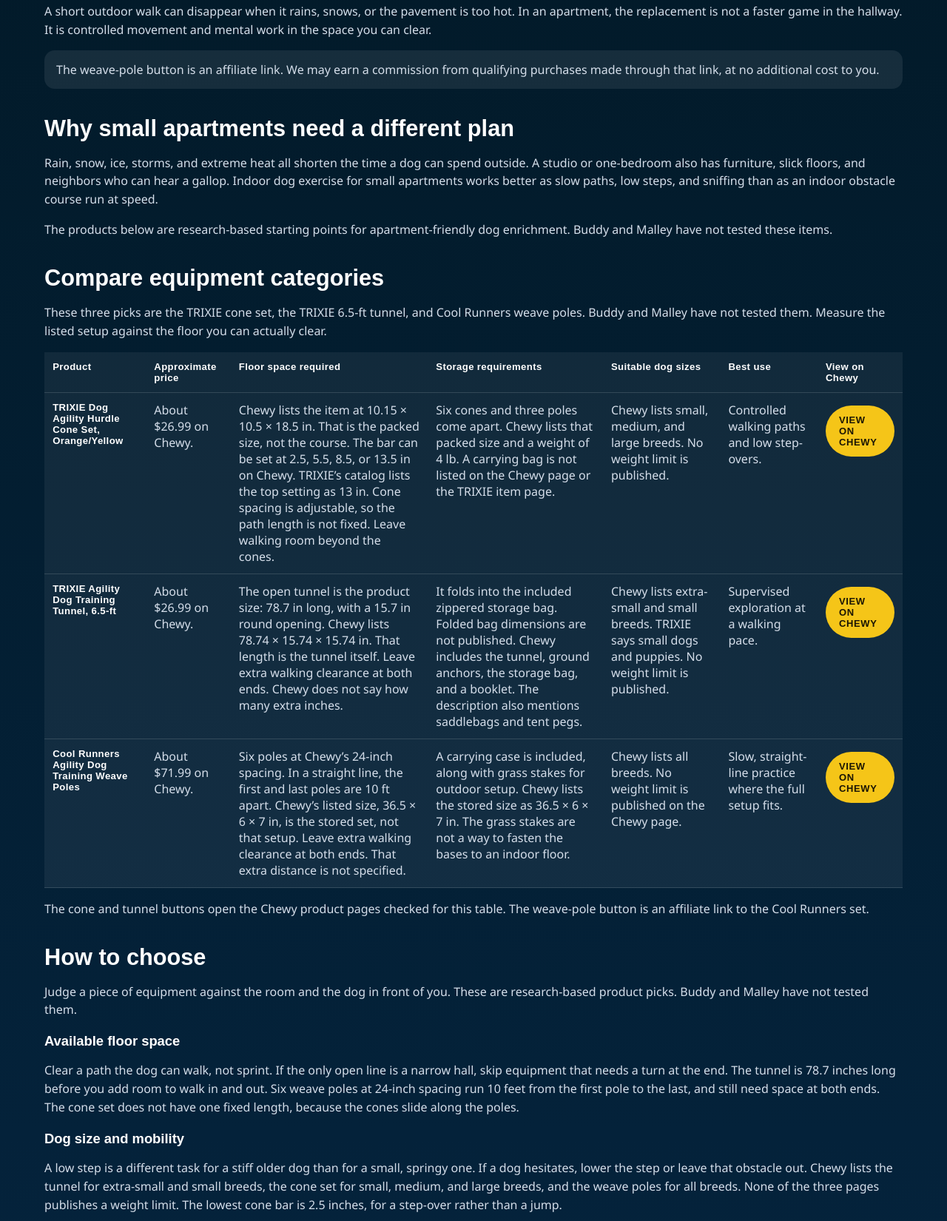
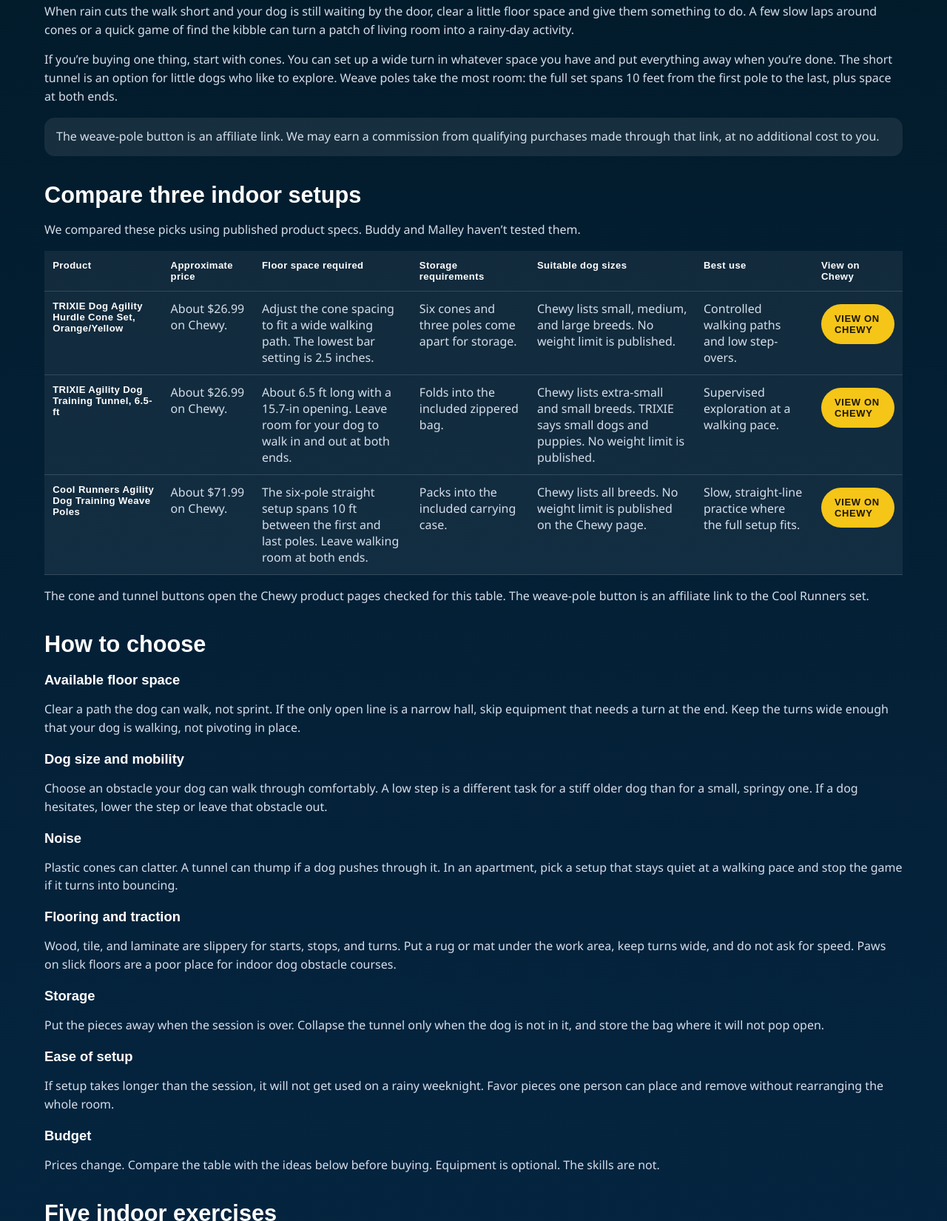
Before and after one commit to michaelk046/BuddyMalleyPlayCo, a plain HTML site: page indoor-dog-exercise-small-apartments.html in a window 1280 px wide. Shown: the part 1052-2702 px from the top of the page at 74% size. Drawn offline with Linux system fonts and the light colour scheme.

Commit message:
Rewrite the indoor exercise guide so the buying advice is easier to read.
Co-authored-by: Cursor <cursoragent@cursor.com>

```diff
--- a/indoor-dog-exercise-small-apartments.html
+++ b/indoor-dog-exercise-small-apartments.html
@@ -71,7 +71,7 @@
             "name": "How much apartment space do I need?",
             "acceptedAnswer": {
               "@type": "Answer",
-              "text": "Cone spacing is adjustable, so that path length is not fixed. The TRIXIE 6.5-ft tunnel is 78.7 inches long and needs extra room at both ends to walk in and out. Six Cool Runners weave poles at the listed 24-inch spacing span 10 feet from the first pole to the last, plus clearance at both ends. Chewy does not state how many extra inches to leave."
+              "text": "Use the open floor you can clear. Cones can be spaced to that path. Skip the tunnel or the weave poles if there is not room for your dog to walk in and out at both ends."
             }
           },
           {
@@ -79,7 +79,7 @@
             "name": "Does this work for small and large dogs?",
             "acceptedAnswer": {
               "@type": "Answer",
-              "text": "Chewy lists the tunnel for extra-small and small breeds, the cone set for small through large breeds, and the weave poles for all breeds. None of those Chewy pages publishes a weight limit. Use the low cone bar for a step-over, and skip the tunnel if the 15.7-inch opening is too small for the dog."
+              "text": "Choose an obstacle your dog can walk through comfortably. If they hesitate, lower the step or leave that piece out. The short tunnel is meant for little dogs."
             }
           },
           {
@@ -87,7 +87,7 @@
             "name": "What can we do when the weather cancels the walk?",
             "acceptedAnswer": {
               "@type": "Answer",
-              "text": "Use short sessions of controlled movement and sniffing. Indoor practice replaces mileage. It is not a sprint session in a hallway."
+              "text": "Keep it short and slow. Indoor practice replaces mileage. It is not a sprint down the hallway."
             }
           },
           {
@@ -95,7 +95,7 @@
             "name": "Are indoor obstacle courses safe in a small room?",
             "acceptedAnswer": {
               "@type": "Answer",
-              "text": "Keep obstacles low, turns wide, and speed at a walk. Skip high jumps, tight turns, and fast running. A tunnel is only appropriate when the dog can enter and leave calmly."
+              "text": "Skip high jumps, tight turns, and fast running. A tunnel is only appropriate when the dog can enter and leave calmly."
             }
           }
         ]
@@ -185,17 +185,14 @@
           <div>
             <p class="bm-eyebrow">Research-based recommendation</p>
             <h1>Best Indoor Dog Exercise Equipment for Small Apartments</h1>
-            <p>A short outdoor walk can disappear when it rains, snows, or the pavement is too hot. In an apartment, the replacement is not a faster game in the hallway. It is controlled movement and mental work in the space you can clear.</p>
+            <p>When rain cuts the walk short and your dog is still waiting by the door, clear a little floor space and give them something to do. A few slow laps around cones or a quick game of find the kibble can turn a patch of living room into a rainy-day activity.</p>
+            <p>If you’re buying one thing, start with cones. You can set up a wide turn in whatever space you have and put everything away when you’re done. The short tunnel is an option for little dogs who like to explore. Weave poles take the most room: the full set spans 10 feet from the first pole to the last, plus space at both ends.</p>
             <p class="bm-disclosure" id="affiliate-disclosure">The weave-pole button is an affiliate link. We may earn a commission from qualifying purchases made through that link, at no additional cost to you.</p>
           </div>
         </div>
 
-        <h2>Why small apartments need a different plan</h2>
-        <p>Rain, snow, ice, storms, and extreme heat all shorten the time a dog can spend outside. A studio or one-bedroom also has furniture, slick floors, and neighbors who can hear a gallop. Indoor dog exercise for small apartments works better as slow paths, low steps, and sniffing than as an indoor obstacle course run at speed.</p>
-        <p>The products below are research-based starting points for apartment-friendly dog enrichment. Buddy and Malley have not tested these items.</p>
-
-        <h2 id="compare">Compare equipment categories</h2>
-        <p>These three picks are the TRIXIE cone set, the TRIXIE 6.5-ft tunnel, and Cool Runners weave poles. Buddy and Malley have not tested them. Measure the listed setup against the floor you can actually clear.</p>
+        <h2 id="compare">Compare three indoor setups</h2>
+        <p>We compared these picks using published product specs. Buddy and Malley haven’t tested them.</p>
         <div class="bm-table-wrap">
           <table class="bm-compare">
             <caption class="visually-hidden">Comparison of the TRIXIE cone set, the TRIXIE 6.5-ft tunnel, and Cool Runners weave poles, with Chewy prices and the sizes published for each product.</caption>
@@ -214,8 +211,8 @@
               <tr id="cones">
                 <th scope="row">TRIXIE Dog Agility Hurdle Cone Set, Orange/Yellow</th>
                 <td data-label="Approximate price">About $26.99 on Chewy.</td>
-                <td data-label="Floor space required">Chewy lists the item at 10.15 × 10.5 × 18.5 in. That is the packed size, not the course. The bar can be set at 2.5, 5.5, 8.5, or 13.5 in on Chewy. TRIXIE’s catalog lists the top setting as 13 in. Cone spacing is adjustable, so the path length is not fixed. Leave walking room beyond the cones.</td>
-                <td data-label="Storage requirements">Six cones and three poles come apart. Chewy lists that packed size and a weight of 4 lb. A carrying bag is not listed on the Chewy page or the TRIXIE item page.</td>
+                <td data-label="Floor space required">Adjust the cone spacing to fit a wide walking path. The lowest bar setting is 2.5 inches.</td>
+                <td data-label="Storage requirements">Six cones and three poles come apart for storage.</td>
                 <td data-label="Suitable dog sizes">Chewy lists small, medium, and large breeds. No weight limit is published.</td>
                 <td data-label="Best use">Controlled walking paths and low step-overs.</td>
                 <td data-label="View on Chewy"><a class="btn gold" href="https://www.chewy.com/trixie-dog-agility-hurdle-cone-set/dp/359982" target="_blank" rel="noopener noreferrer">View on Chewy</a></td>
@@ -223,8 +220,8 @@
               <tr id="tunnel">
                 <th scope="row">TRIXIE Agility Dog Training Tunnel, 6.5-ft</th>
                 <td data-label="Approximate price">About $26.99 on Chewy.</td>
-                <td data-label="Floor space required">The open tunnel is the product size: 78.7 in long, with a 15.7 in round opening. Chewy lists 78.74 × 15.74 × 15.74 in. That length is the tunnel itself. Leave extra walking clearance at both ends. Chewy does not say how many extra inches.</td>
-                <td data-label="Storage requirements">It folds into the included zippered storage bag. Folded bag dimensions are not published. Chewy includes the tunnel, ground anchors, the storage bag, and a booklet. The description also mentions saddlebags and tent pegs.</td>
+                <td data-label="Floor space required">About 6.5 ft long with a 15.7-in opening. Leave room for your dog to walk in and out at both ends.</td>
+                <td data-label="Storage requirements">Folds into the included zippered bag.</td>
                 <td data-label="Suitable dog sizes">Chewy lists extra-small and small breeds. TRIXIE says small dogs and puppies. No weight limit is published.</td>
                 <td data-label="Best use">Supervised exploration at a walking pace.</td>
                 <td data-label="View on Chewy"><a class="btn gold" href="https://www.chewy.com/trixie-agility-dog-training-tunnel/dp/169705" target="_blank" rel="noopener noreferrer">View on Chewy</a></td>
@@ -232,8 +229,8 @@
               <tr id="weaves">
                 <th scope="row">Cool Runners Agility Dog Training Weave Poles</th>
                 <td data-label="Approximate price">About $71.99 on Chewy.</td>
-                <td data-label="Floor space required">Six poles at Chewy’s 24-inch spacing. In a straight line, the first and last poles are 10 ft apart. Chewy’s listed size, 36.5 × 6 × 7 in, is the stored set, not that setup. Leave extra walking clearance at both ends. That extra distance is not specified.</td>
-                <td data-label="Storage requirements">A carrying case is included, along with grass stakes for outdoor setup. Chewy lists the stored size as 36.5 × 6 × 7 in. The grass stakes are not a way to fasten the bases to an indoor floor.</td>
+                <td data-label="Floor space required">The six-pole straight setup spans 10 ft between the first and last poles. Leave walking room at both ends.</td>
+                <td data-label="Storage requirements">Packs into the included carrying case.</td>
                 <td data-label="Suitable dog sizes">Chewy lists all breeds. No weight limit is published on the Chewy page.</td>
                 <td data-label="Best use">Slow, straight-line practice where the full setup fits.</td>
                 <td data-label="View on Chewy"><a class="btn gold" href="https://www.creator.anchor.store/a/rvjejaDaB6" target="_blank" rel="noopener noreferrer sponsored">View on Chewy</a></td>
@@ -244,21 +241,20 @@
         <p>The cone and tunnel buttons open the Chewy product pages checked for this table. The weave-pole button is an affiliate link to the Cool Runners set.</p>
 
         <h2>How to choose</h2>
-        <p>Judge a piece of equipment against the room and the dog in front of you. These are research-based product picks. Buddy and Malley have not tested them.</p>
         <h3>Available floor space</h3>
-        <p>Clear a path the dog can walk, not sprint. If the only open line is a narrow hall, skip equipment that needs a turn at the end. The tunnel is 78.7 inches long before you add room to walk in and out. Six weave poles at 24-inch spacing run 10 feet from the first pole to the last, and still need space at both ends. The cone set does not have one fixed length, because the cones slide along the poles.</p>
+        <p>Clear a path the dog can walk, not sprint. If the only open line is a narrow hall, skip equipment that needs a turn at the end. Keep the turns wide enough that your dog is walking, not pivoting in place.</p>
         <h3>Dog size and mobility</h3>
-        <p>A low step is a different task for a stiff older dog than for a small, springy one. If a dog hesitates, lower the step or leave that obstacle out. Chewy lists the tunnel for extra-small and small breeds, the cone set for small, medium, and large breeds, and the weave poles for all breeds. None of the three pages publishes a weight limit. The lowest cone bar is 2.5 inches, for a step-over rather than a jump.</p>
+        <p>Choose an obstacle your dog can walk through comfortably. A low step is a different task for a stiff older dog than for a small, springy one. If a dog hesitates, lower the step or leave that obstacle out.</p>
         <h3>Noise</h3>
-        <p>Plastic cones can clatter. A tunnel can thump if a dog pushes through it. In an apartment, pick setup that stays quiet at a walking pace and stop the game if it turns into bouncing.</p>
+        <p>Plastic cones can clatter. A tunnel can thump if a dog pushes through it. In an apartment, pick a setup that stays quiet at a walking pace and stop the game if it turns into bouncing.</p>
         <h3>Flooring and traction</h3>
-        <p>Wood, tile, and laminate are slippery for starts, stops, and turns. Put a rug or mat under the work area, keep turns wide, and do not ask for speed. Bare feet on slick floors are a poor place for indoor dog obstacle courses.</p>
+        <p>Wood, tile, and laminate are slippery for starts, stops, and turns. Put a rug or mat under the work area, keep turns wide, and do not ask for speed. Paws on slick floors are a poor place for indoor dog obstacle courses.</p>
         <h3>Storage</h3>
-        <p>Apartment storage is part of the purchase. The cone pieces come apart, and Chewy lists that set at 10.15 × 10.5 × 18.5 inches. A carrying bag is not listed for it. Collapse the tunnel only when the dog is not in it, and store the included bag where it will not pop open. The folded bag size is not published. The weave poles include a carrying case, listed at 36.5 × 6 × 7 inches.</p>
+        <p>Put the pieces away when the session is over. Collapse the tunnel only when the dog is not in it, and store the bag where it will not pop open.</p>
         <h3>Ease of setup</h3>
         <p>If setup takes longer than the session, it will not get used on a rainy weeknight. Favor pieces one person can place and remove without rearranging the whole room.</p>
         <h3>Budget</h3>
-        <p>When this page was checked, Chewy listed the cone set and the 6.5-ft tunnel at $26.99 each, and the weave poles at $71.99. Prices change. Compare them with the free games below before buying. Equipment is optional. The skills are not.</p>
+        <p>Prices change. Compare the table with the ideas below before buying. Equipment is optional. The skills are not.</p>
 
         <h2>Five indoor exercises</h2>
         <p>Keep each session short. Reward calmly. Stop while the dog is still comfortable. None of these ask for high jumps, tight turns, or fast running.</p>
@@ -271,14 +267,12 @@
         <h3>4. Sit, stay, and recall</h3>
         <p>Practice across a few steps, not the longest hallway. Ask for a sit, take one step back, and return with a treat before the dog gets up. For a recall, start close, say the dog’s name once, and reward the arrival. Do not throw a toy so the dog sprints and slides.</p>
         <h3>5. Scent-search games</h3>
-        <p>Use a few pieces of the dog’s usual food. Show the dog that you are hiding them, then place them on the floor in easy spots. Let the dog sniff them out. As this gets easy, hide them behind a chair leg the dog can walk around. Skip closed containers, hot spices, and any food the dog does not already eat safely. Stay in the room.</p>
+        <p>Once the towel game is easy, place a few pieces of the dog’s usual food on the floor where they can see you hide them. Let them sniff those out, then hide one behind a chair leg they can walk around. Skip closed containers, hot spices, and any food the dog does not already eat safely. Stay in the room.</p>
 
-        <h2>Free alternatives</h2>
-        <p>Small-space dog activities do not require a purchase.</p>
+        <h2>Try this with what you already have</h2>
+        <p>Before you buy anything, tuck a few pieces of your dog’s usual kibble into the folds of a towel and let them sniff it out. If they’d rather move, walk a wide figure eight together around two chairs.</p>
         <ul>
-          <li>Scatter the dog’s regular kibble on a towel and let them sniff for it.</li>
           <li>Practice sits, downs, and stays between two pieces of furniture, at a walk.</li>
-          <li>Make a wide figure-eight around a table or chair. Skip it if the path forces a sharp turn.</li>
           <li>Play a name game: say the name, mark the look, and give a known treat.</li>
           <li>If the building allows it, take a slow sniff lap to the end of the hall and back. This is enrichment, not a run.</li>
         </ul>
@@ -287,19 +281,19 @@
         <div id="faq">
           <details>
             <summary>How much apartment space do I need?</summary>
-            <p>Cone spacing is adjustable, so that path length is not fixed. The 6.5-ft tunnel is 78.7 inches long and needs extra room at both ends to walk in and out. Six weave poles at 24-inch spacing span 10 feet from the first pole to the last, plus clearance at both ends. Chewy does not state how many extra inches to leave.</p>
+            <p>Use the open floor you can clear. Cones can be spaced to that path. Skip the tunnel or the weave poles if there is not room for your dog to walk in and out at both ends.</p>
           </details>
           <details>
             <summary>Does this work for small and large dogs?</summary>
-            <p>Chewy lists the tunnel for extra-small and small breeds, the cone set for small through large breeds, and the weave poles for all breeds. No weight limit is published on those pages. Use the low cone bar for a step-over, and skip the tunnel if the 15.7-inch opening is too small for the dog.</p>
+            <p>Choose an obstacle your dog can walk through comfortably. If they hesitate, lower the step or leave that piece out. The short tunnel is meant for little dogs.</p>
           </details>
           <details>
             <summary>What can we do when the weather cancels the walk?</summary>
-            <p>Use short sessions of controlled movement and sniffing. Indoor practice replaces mileage. It is not a sprint session in a hallway. Bad-weather exercise is a good day for the free games on this page.</p>
+            <p>Keep it short and slow. Indoor practice replaces mileage. It is not a sprint down the hallway.</p>
           </details>
           <details>
             <summary>Are indoor obstacle courses safe in a small room?</summary>
-            <p>Keep obstacles low, turns wide, and speed at a walk. Skip high jumps, tight turns, and fast running. A tunnel is only appropriate when the dog can enter and leave calmly.</p>
+            <p>Skip high jumps, tight turns, and fast running. A tunnel is only appropriate when the dog can enter and leave calmly.</p>
           </details>
         </div>
 
```
